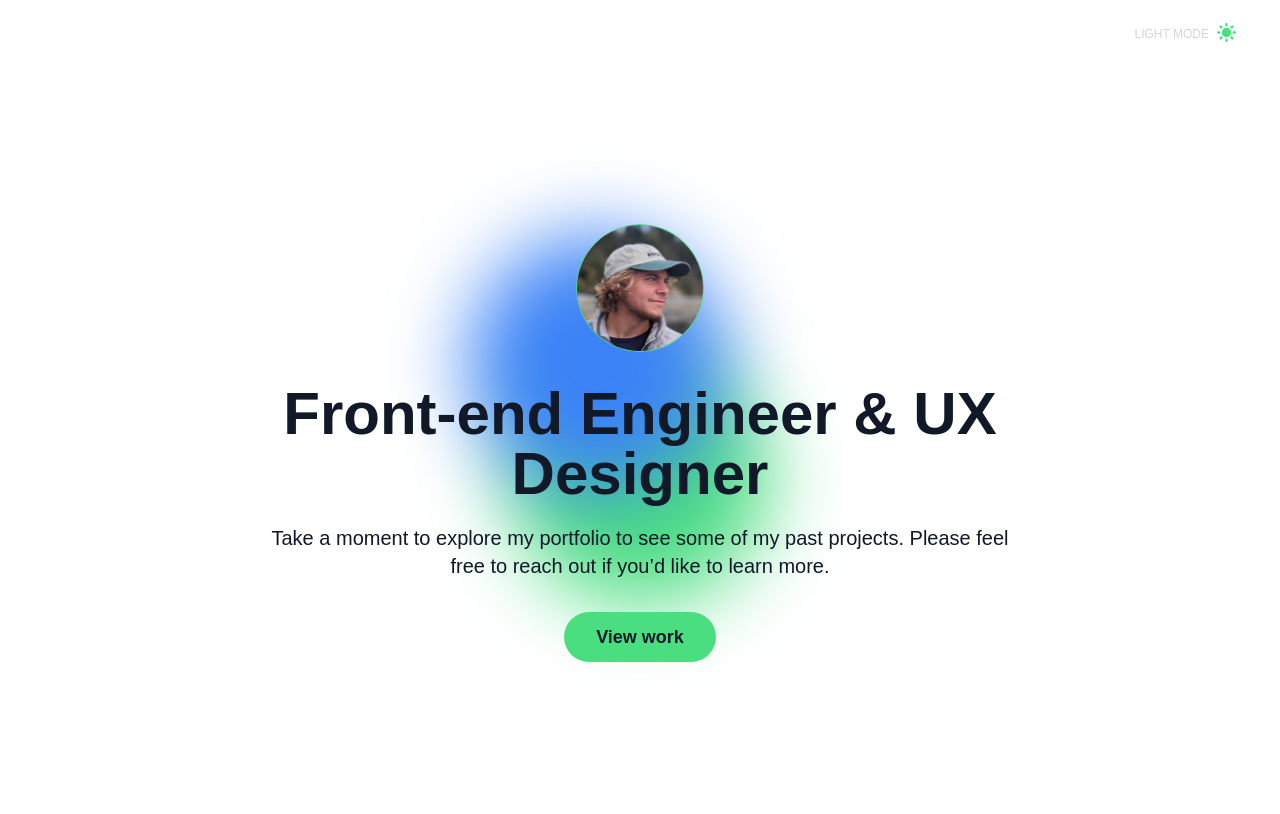
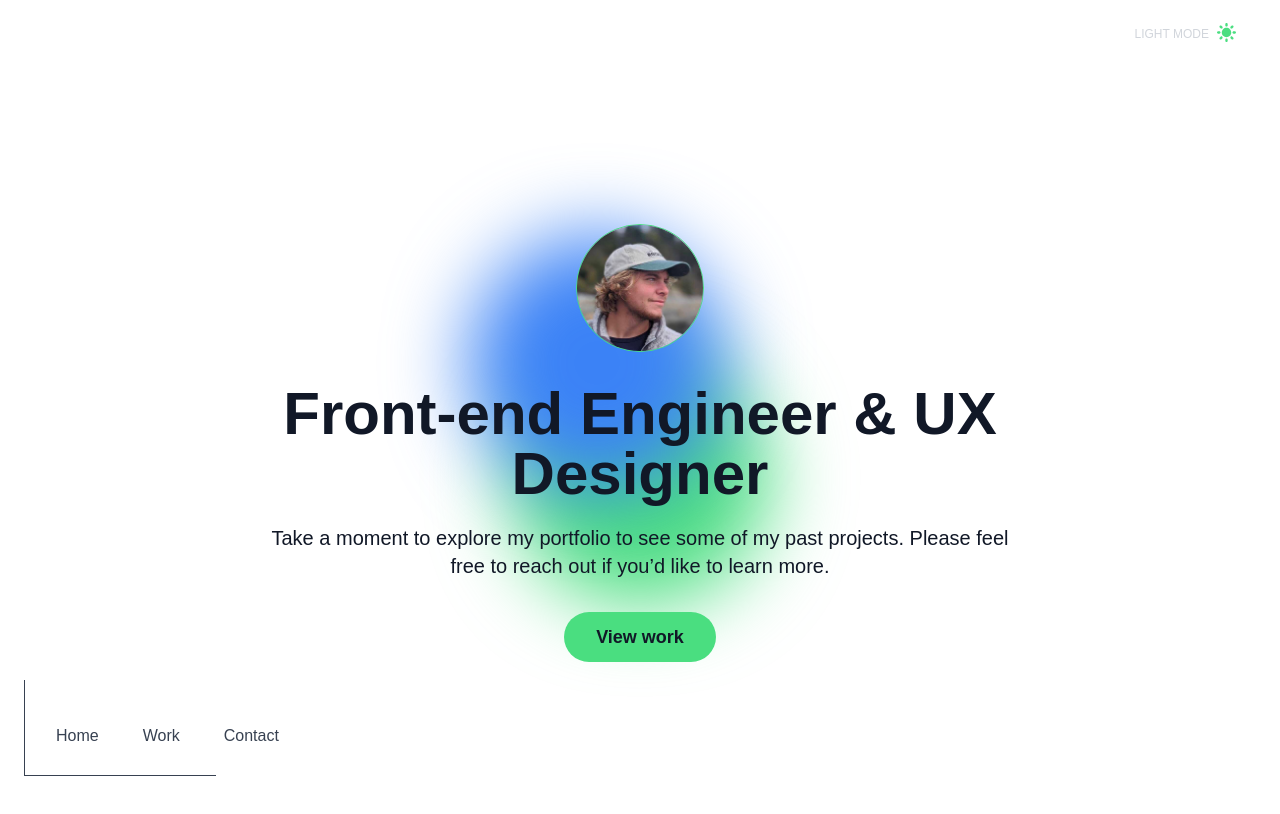
Before and after one commit to austinbowers/austinbowers-design-v2, a Vue app: page / in a window 1280 px wide. Shown: the top 814 px of the page. Built offline with nearby package versions, Linux system fonts and the light colour scheme.

Commit message:
Add Nav bar.

```diff
--- a/src/App.vue
+++ b/src/App.vue
@@ -1,6 +1,21 @@
-<template>
+<template class="relative">
   <Header/>
   <Landing/>
+  <div class="fixed left-5 bottom-5">
+      <div class="absolute left-1 bottom-1 h-24 w-1 border-l border-gray-700 dark:border-gray-500"></div>
+      <div class="absolute left-1 bottom-1 w-24 md:w-48 h-1 border-b border-gray-700 dark:border-gray-500"></div>
+      <div class="relative z-50 flex items-center mb-5 ml-6 dark:text-white text-gray-700 font-light">
+        <a class=" cursor-pointer mr-5 p-3 hover:text-green-400">
+            Home
+        </a>
+        <a class=" cursor-pointer mr-5 p-3 hover:text-green-400">
+            Work
+        </a>
+        <a class=" cursor-pointer mr-5 p-3 hover:text-green-400">
+            Contact
+        </a>
+      </div>
+  </div>
 </template>
 
 <script>
--- a/src/components/Landing.vue
+++ b/src/components/Landing.vue
@@ -6,8 +6,8 @@
      <div
       class="animated-blur-2 absolute w-64 h-64 rounded-full blur-2xl dark:bg-blue-400 bg-blue-500 top-0 z-10"
     ></div>
-    <div class="flex justify-center pt-40 pb-64 px-8 relative z-30">
-      <div class="dark:text-gray-200 text-gray-900 text-center max-w-screen-md">
+    <div class="flex justify-center pt-40 pb-64 px-8">
+      <div class="dark:text-gray-200 text-gray-900 text-center max-w-screen-md relative z-30">
         <div class="flex justify-center mb-8">
           <div class="relative">
             <img
```
